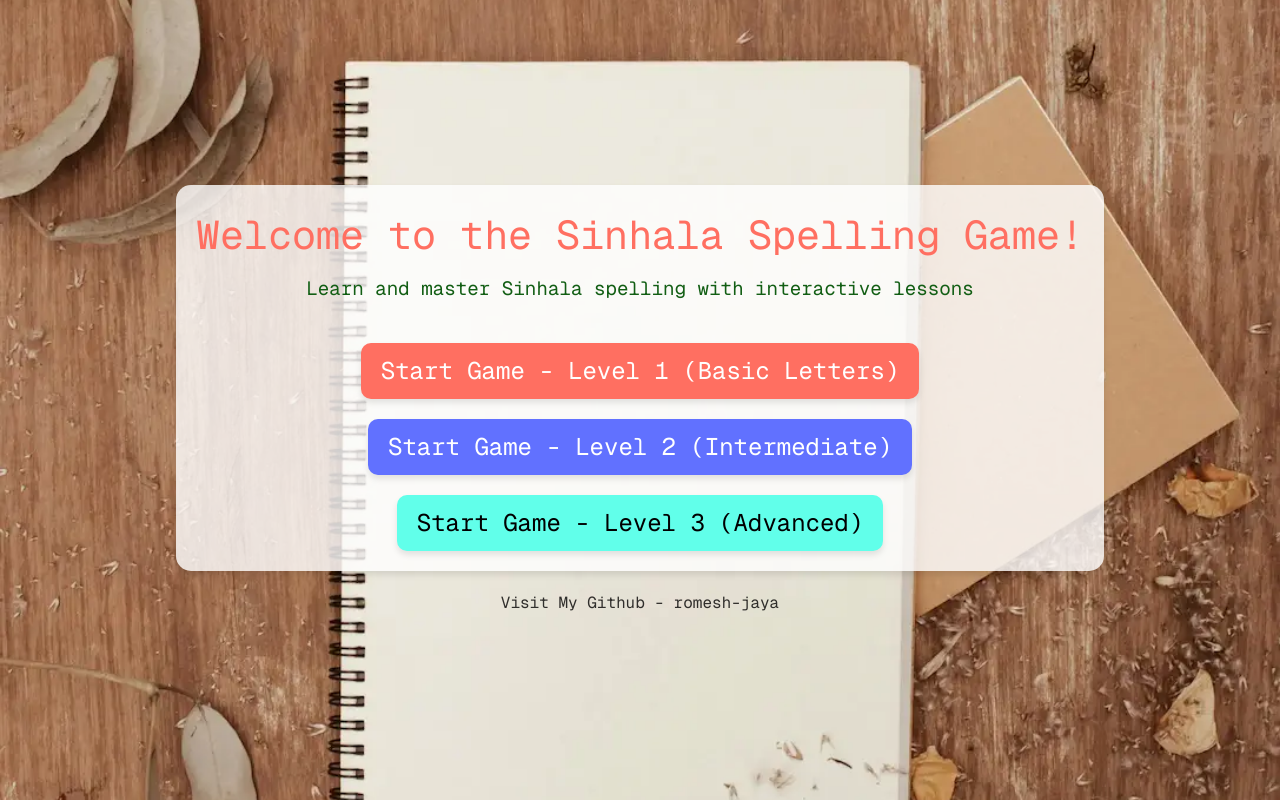
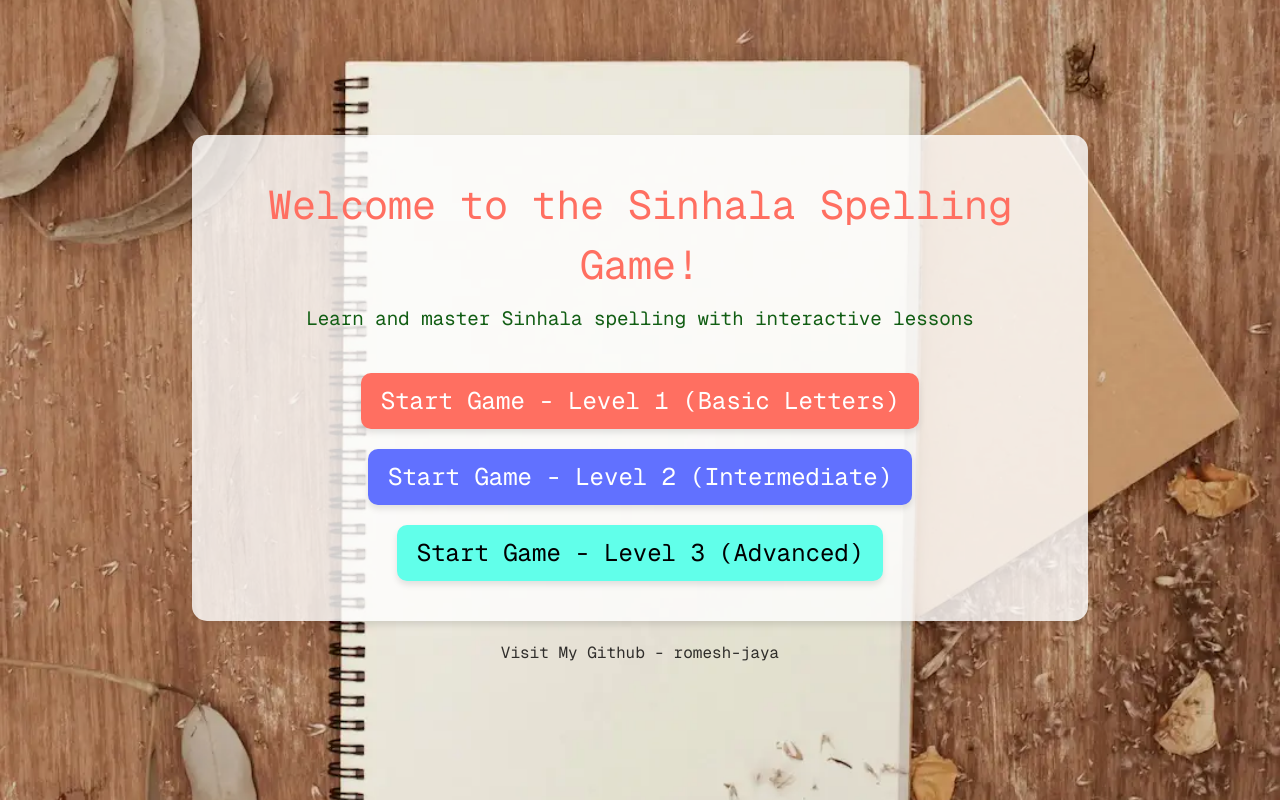
Before and after one commit to romesh-jaya/sinhala-spelling, a Next.js app: page / in a window 1280 px wide. Built offline with nearby package versions, Linux system fonts and the light colour scheme.

Commit message:
responsiveness

```diff
--- a/src/app/page.scss
+++ b/src/app/page.scss
@@ -13,14 +13,28 @@
 
 .home-overlay {
   background-color: rgba(255, 255, 255, 0.8); // Semi-transparent overlay
-  padding: 20px;
+  padding: 40px;
   border-radius: 15px;
   text-align: center;
   box-shadow: 0px 4px 6px rgba(0, 0, 0, 0.1);
   margin: 0 20px;
+  max-width: 90%;
 
   @media (max-width: 768px) {
     padding: 20px 10px !important;
+    max-width: 90%;
+  }
+
+  @media (min-width: 769px) and (max-width: 1024px) {
+    max-width: 80%;
+  }
+
+  @media (min-width: 1025px) and (max-width: 1366px) {
+    max-width: 70%;
+  }
+
+  @media (min-width: 1367px) {
+    max-width: 600px;
   }
 }
 
```
